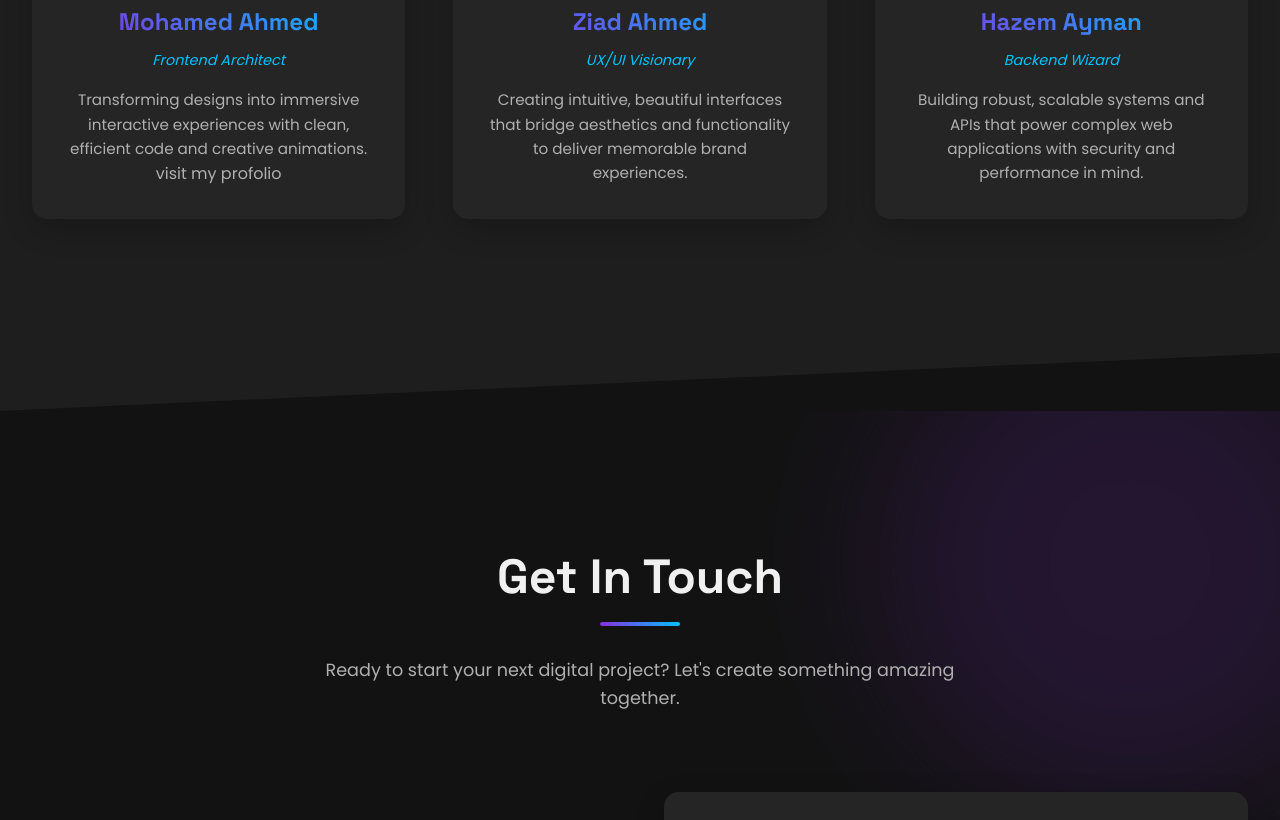
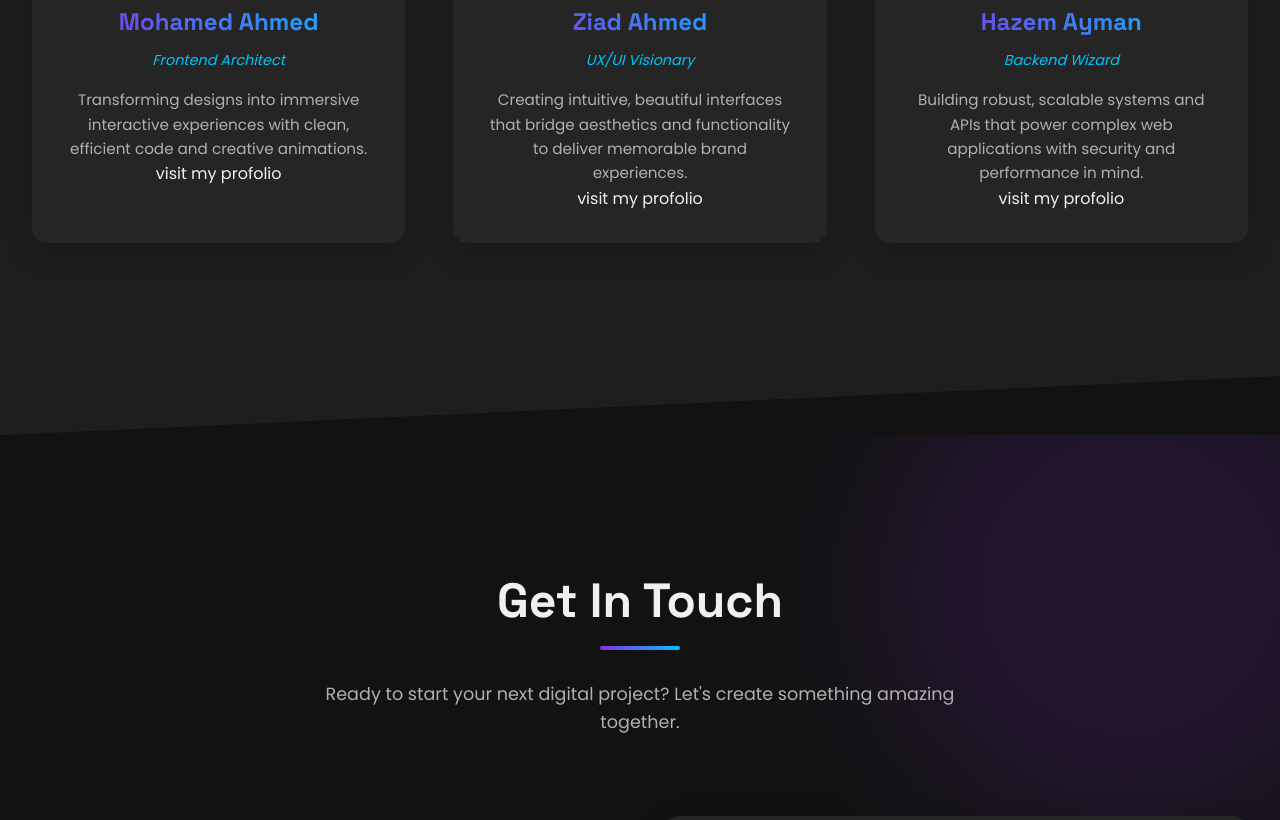
Before and after one commit to Aboga3far/CodeCrew, a plain HTML site: page index.html in a window 1280 px wide. Shown: the part 3478-4298 px from the top of the page. Drawn offline with Linux system fonts and the light colour scheme.

Commit message:
Add files via upload

```diff
--- a/index.html
+++ b/index.html
@@ -128,6 +128,7 @@
                         <h3 class="member-name">Ziad Ahmed</h3>
                         <p class="member-role">UX/UI Visionary</p>
                         <p class="member-bio">Creating intuitive, beautiful interfaces that bridge aesthetics and functionality to deliver memorable brand experiences.</p>
+                        <a class="links" href="https://aboga3far.github.io/aboja3far/">visit my profolio</a>
                     </div>
                 </div>
                 <!--Hazem-->
@@ -139,6 +140,7 @@
                         <h3 class="member-name">Hazem Ayman</h3>
                         <p class="member-role">Backend Wizard</p>
                         <p class="member-bio">Building robust, scalable systems and APIs that power complex web applications with security and performance in mind.</p>
+                        <a class="links" href="https://aboga3far.github.io/aboja3far/">visit my profolio</a>
                     </div>
                 </div>
 
@@ -216,11 +218,11 @@
                 <div class="footer-logo">CodeCrew</div>
 
                 <div class="social-links">
-                    <a href="#" class="social-icon"><i class="fab fa-twitter"></i></a>
-                    <a href="#" class="social-icon"><i class="fab fa-instagram"></i></a>
-                    <a href="#" class="social-icon"><i class="fab fa-dribbble"></i></a>
-                    <a href="#" class="social-icon"><i class="fab fa-github"></i></a>
-                    <a href="#" class="social-icon"><i class="fab fa-linkedin-in"></i></a>
+                    <a href="https://x.com/CodeCrew321" class="social-icon"><i class="fab fa-twitter"></i></a>
+                    <a href="https://www.instagram.com/codecrew_web/" class="social-icon"><i class="fab fa-instagram"></i></a>
+                    <!-- <a href="#" class="social-icon"><i class="fab fa-dribbble"></i></a> -->
+                    <!-- <a href="#" class="social-icon"><i class="fab fa-github"></i></a> -->
+                    <a href="https://www.linkedin.com/in/code-crew-52622a368/" class="social-icon"><i class="fab fa-linkedin-in"></i></a>
                 </div>
 
                 <div class="footer-nav">
--- a/style.css
+++ b/style.css
@@ -73,12 +73,37 @@
         .links
         {
             text-decoration: none;
-            color: var(--text-secondary);
+            color: var(--text-primary);
             font-weight: 500;
-            transition: all 0.3s;
             position: relative;
-            padding: 0.3rem 0;
+            padding: 5px 5px;
+            width: max-content;
+            transition: 0.6s;
         }
+        .links:hover
+        {
+            color: var(--text-primary);
+
+        }
+        .links::after
+        {
+            content: '';
+            height: 5px;
+            width: 0px;
+            position: absolute;
+            background: var(--gradient-primary);
+            bottom: 0;
+            left: 0;
+            border-radius: 20px;
+            transition: 0.6s;
+        }
+        .links:hover::after
+        {
+            width: 100%;
+            height: 5px;
+        }
+
+
 
         .nav-links {
             display: flex;
```
